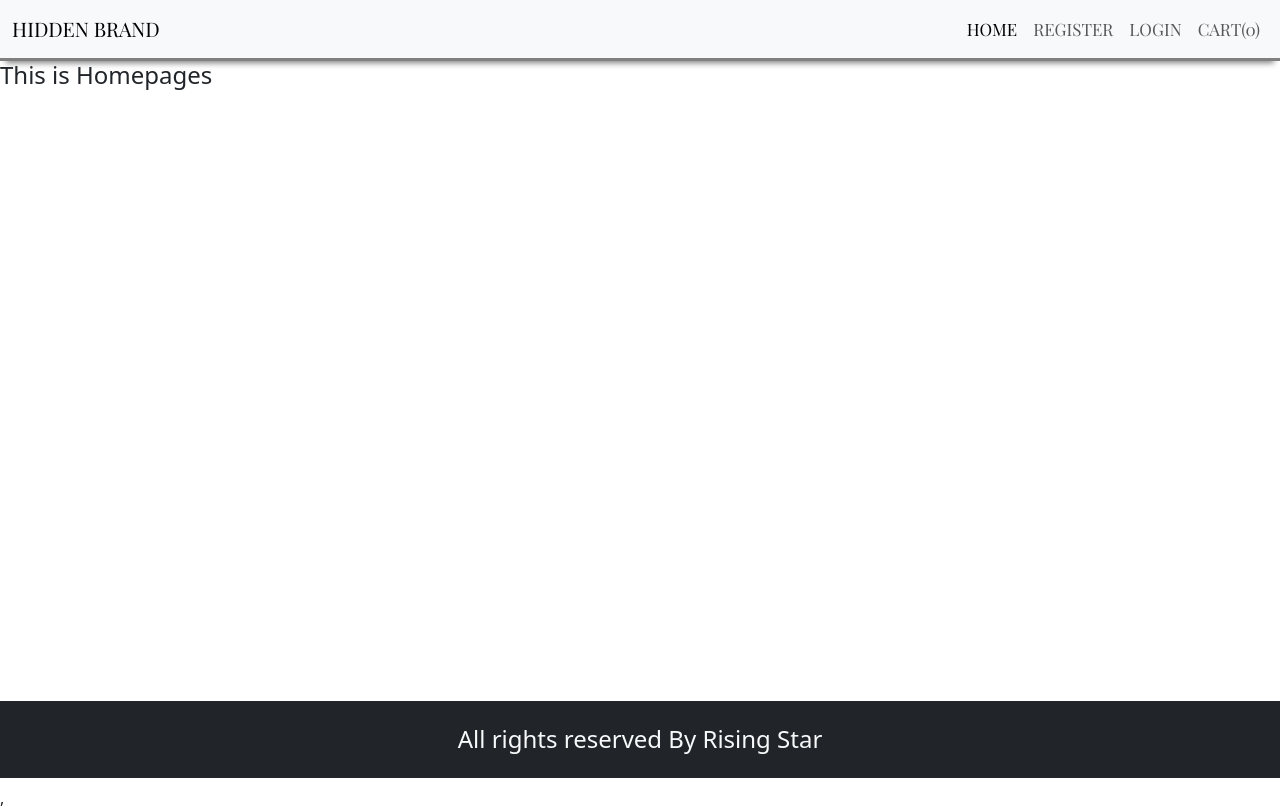
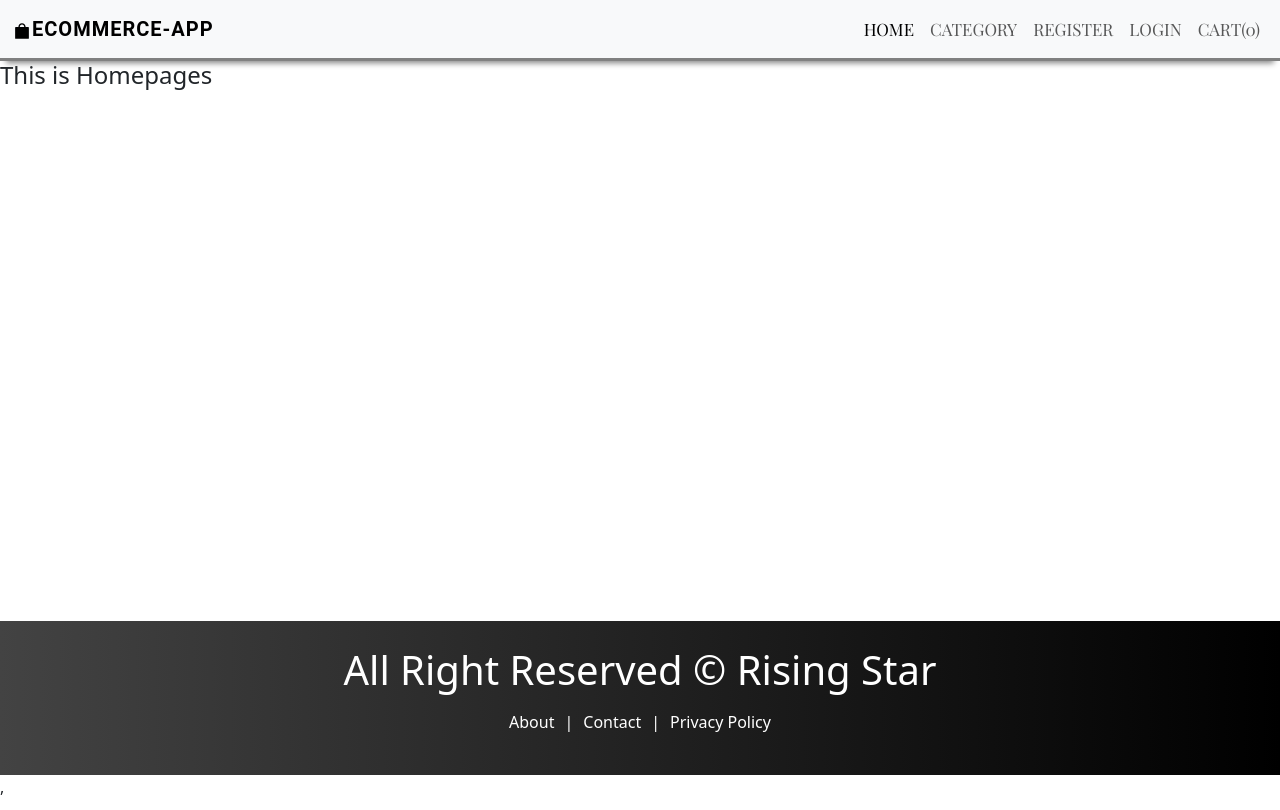
Before and after one commit to mdsalauddinahmed/Ecommerce-app, a React (Vite) app in the folder Ecommerce-client/: page / in a window 1280 px wide. Built offline with nearby package versions, Linux system fonts and the light colour scheme.

Commit message:
footer and page not found added

```diff
--- a/Ecommerce-client/index.html
+++ b/Ecommerce-client/index.html
@@ -2,7 +2,7 @@
 <html lang="en">
   <head>
     <meta charset="UTF-8" />
-    <link rel="icon" type="image/svg+xml" href="/favicon.ico" />
+    <link rel="icon" type="image/svg+xml"   href="assets/favicon.ico"  />
     <meta name="viewport" content="width=device-width, initial-scale=1.0" />
     <title>Store</title>
   </head>
--- a/Ecommerce-client/package.json
+++ b/Ecommerce-client/package.json
@@ -14,6 +14,7 @@
     "react": "^18.2.0",
     "react-bootstrap": "^2.8.0",
     "react-dom": "^18.2.0",
+    "react-icons": "^4.10.1",
     "react-router-dom": "^6.15.0"
   },
   "devDependencies": {
--- a/Ecommerce-client/src/Componenets/Layouts/Footer.jsx
+++ b/Ecommerce-client/src/Componenets/Layouts/Footer.jsx
@@ -1,12 +1,15 @@
 import React from 'react';
+import { Link } from 'react-router-dom';
 
 const Footer = () => {
     return (
-        <div>
-           <h4 className='bg-dark text-light p-4 text-center'>
-            All rights reserved By Rising Star
-           </h4>
-        </div>
+        <div className="footer">
+      <h1 className="text-center">All Right Reserved &copy; Rising Star</h1>
+      <p className="text-center mt-3">
+        <Link to="/about">About</Link>|<Link to="/contact">Contact</Link>|
+        <Link to="/policy">Privacy Policy</Link>
+      </p>
+    </div>
     );
 }
 
--- a/Ecommerce-client/src/Componenets/Layouts/Header.jsx
+++ b/Ecommerce-client/src/Componenets/Layouts/Header.jsx
@@ -1,30 +1,35 @@
 import React from 'react';
-import { NavLink } from 'react-router-dom';
+import { Link, NavLink } from 'react-router-dom';
+import {AiFillShopping} from 'react-icons/ai'
 
 const Header = () => {
     return (
         <>
 
 
-<nav class="navbar navbar-expand-lg bg-body-tertiary">
-  <div class="container-fluid">
-    <button class="navbar-toggler" type="button" data-bs-toggle="collapse" data-bs-target="#navbarTogglerDemo01" aria-controls="navbarTogglerDemo01" aria-expanded="false" aria-label="Toggle navigation">
-      <span class="navbar-toggler-icon"></span>
+<nav className="navbar navbar-expand-lg bg-body-tertiary">
+  <div className="container-fluid">
+    <button className="navbar-toggler" type="button" data-bs-toggle="collapse" data-bs-target="#navbarTogglerDemo01" aria-controls="navbarTogglerDemo01" aria-expanded="false" aria-label="Toggle navigation">
+      <span className="navbar-toggler-icon"></span>
     </button>
-    <div class="collapse navbar-collapse" id="navbarTogglerDemo01">
-      <a class="navbar-brand" href="#">Hidden brand</a>
-      <ul class="navbar-nav ms-auto mb-2 mb-lg-0">
+    <div className="collapse navbar-collapse" id="navbarTogglerDemo01">
+      <Link to="/" className="navbar-brand" >
+        <AiFillShopping></AiFillShopping>Ecommerce-App</Link>
+      <ul className="navbar-nav ms-auto mb-2 mb-lg-0">
       <li className="nav-item">
-      <NavLink className="nav-link active" aria-current="page" href="#">Home</NavLink>
+      <NavLink to="/" className="nav-link " >Home</NavLink>
+    </li>
+      <li className="nav-item">
+      <NavLink to="/category" className="nav-link " >Category</NavLink>
     </li>
     <li className="nav-item">
-      <NavLink to="/register" className="nav-link" href="#">Register</NavLink>
+      <NavLink to="/register" className="nav-link">Register</NavLink>
     </li>
     <li className="nav-item">
-      <NavLink to="/login" className="nav-link" href="#">Login</NavLink>
+      <NavLink to="/login" className="nav-link">Login</NavLink>
     </li>
     <li className="nav-item">
-      <NavLink to="/cart" className="nav-link" href="#">cart(0)</NavLink>
+      <NavLink to="/cart" className="nav-link"  >cart(0)</NavLink>
     </li>
       </ul>
 
--- a/Ecommerce-client/src/Componenets/Layouts/Layout.jsx
+++ b/Ecommerce-client/src/Componenets/Layouts/Layout.jsx
@@ -7,7 +7,7 @@ const Layout = (porps) => {
         <div>
             <Header></Header>
 
-            <main style={{minHeight:"80vh"}}>
+            <main style={{minHeight:"70vh"}}>
             {porps.children}
             </main>
             <Footer></Footer>
--- a/Ecommerce-client/src/Pages/pagenotfound.jsx
+++ b/Ecommerce-client/src/Pages/pagenotfound.jsx
@@ -1,12 +1,17 @@
 import React from 'react';
 import Layout from '../Componenets/Layouts/Layout';
+import { Link } from 'react-router-dom';
 
 const Pagenotfound = () => {
     return (
         <Layout>
-            <h4>
-                This is pageNot found
-            </h4>
+           <div className="pnf">
+        <h1 className="pnf-title">404</h1>
+        <h2 className="pnf-heading">Oops ! Page Not Found</h2>
+        <Link to="/" className="pnf-btn">
+          Go Back
+        </Link>
+      </div>
 
         </Layout>
     );
--- a/Ecommerce-client/src/index.css
+++ b/Ecommerce-client/src/index.css
@@ -21,3 +21,69 @@ font-family: 'Poppins', sans-serif; */
 .nav-link{
   font-weight: 300 !important;
 }
+.active{
+  border-bottom: 2px solid black;
+}
+
+.navbar-brand{
+
+  font-weight: 700;
+  font-family: 'roboto',sans-serif;
+  letter-spacing: 1px;
+}
+
+/* Footer */
+.footer {
+  color: white;
+  padding: 25px;
+  background: #000000; /* fallback for old browsers */
+  background: -webkit-linear-gradient(
+    to right,
+    #434343,
+    #000000
+  ); /* Chrome 10-25, Safari 5.1-6 */
+  background: linear-gradient(to right, #434343, #000000);
+}
+
+.footer a {
+  text-decoration: none;
+  color: white;
+  padding: 10px;
+}
+
+.footer a:hover {
+  color: #ffefba;
+  border-bottom: 1px solid #ffefba;
+}
+
+
+/* =================================
+======== page not found css ======= */
+.pnf {
+  display: flex;
+  min-height: 65vh;
+  flex-direction: column;
+  align-items: center;
+  justify-content: center;
+}
+
+.pnf-title {
+  font-size: 100px;
+  font-weight: 700;
+}
+
+.pnf-heading {
+  font-weight: normal;
+}
+
+.pnf-btn {
+  color: black;
+  border: 1px solid black;
+  text-decoration: none;
+  padding: 10px;
+  margin-top: 10px;
+}
+.pnf-btn:hover {
+  background-color: black;
+  color: white;
+}
```
Also changed, not shown: 1 other file (tests, documents, lock files or other folders).
